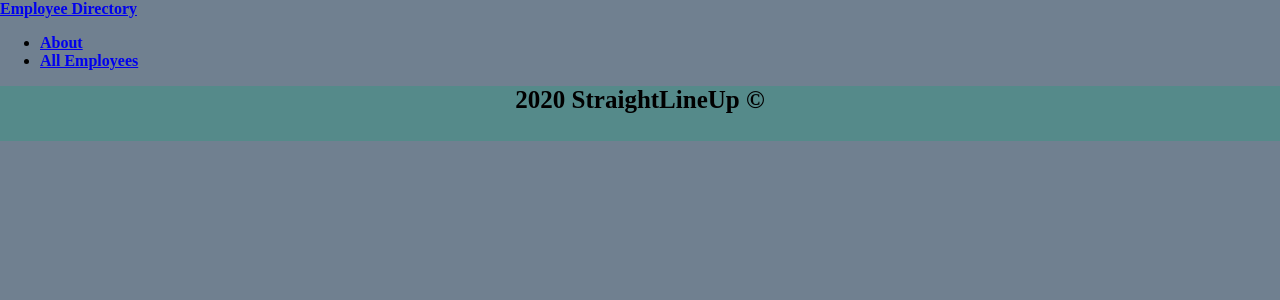
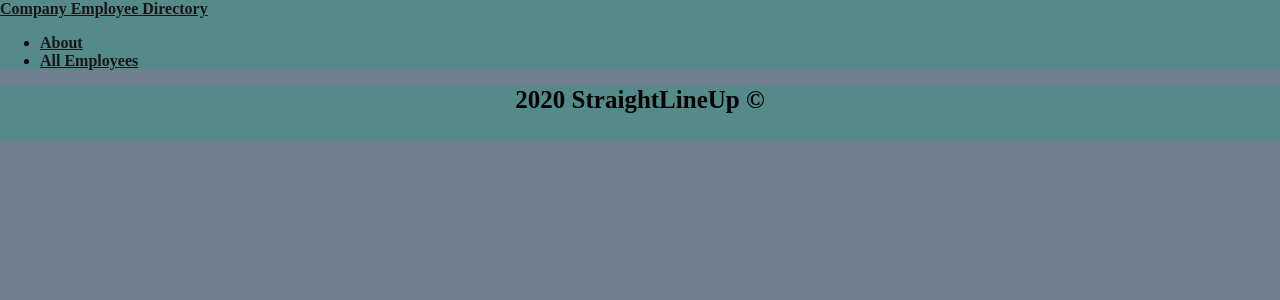
Before and after one commit to Grigore94/employee-directory, a React (Create React App) app in the folder employee-directory/: page / in a window 1280 px wide. Shown: the top 300 px of the page. Built offline with nearby package versions, Linux system fonts and the light colour scheme.

Commit message:
added styles to navbar

```diff
--- a/employee-directory/src/components/Navbar/index.js
+++ b/employee-directory/src/components/Navbar/index.js
@@ -7,7 +7,7 @@ function Navbar() {
   return (
     <nav className="navbar navbar-expand-lg">
       <Link className="navbar-brand" to="/">
-        Employee Directory
+        Company Employee Directory
       </Link>
       <div>
         <ul className="navbar-nav">
--- a/employee-directory/src/components/Navbar/style.css
+++ b/employee-directory/src/components/Navbar/style.css
@@ -0,0 +1,19 @@
+nav.navbar.navbar-default {
+    margin-bottom: 0;
+  }
+  .navbar {
+    background: rgb(85, 138, 138)
+  }
+
+  .nav-link, .navbar-brand {
+    color: #181616;
+  }
+
+  .search-div {
+    margin-left: auto;
+  }
+
+  .btn {
+    background-color: rgb(245, 238, 238);
+    margin: 5px;
+  }
```
